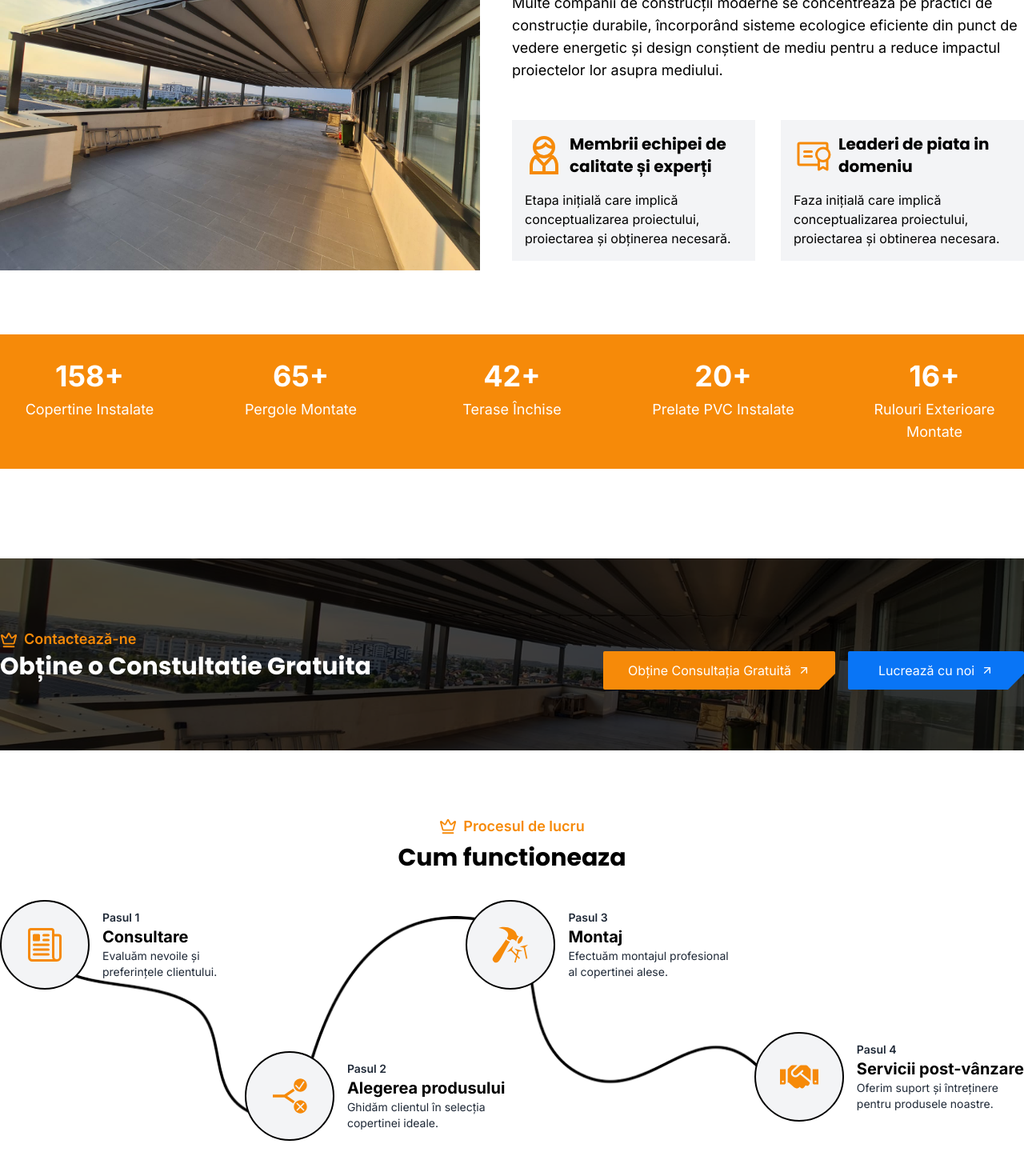
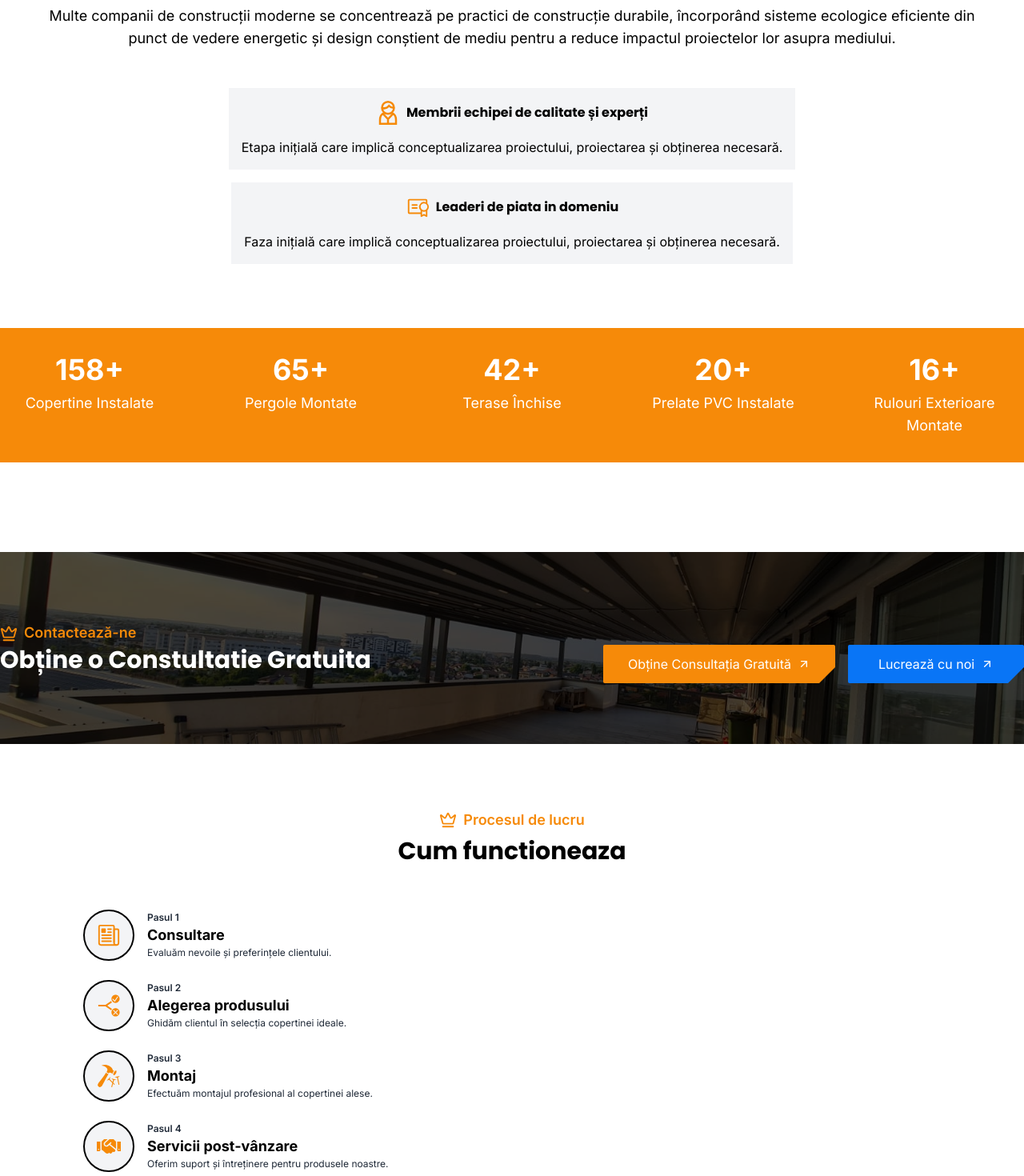
Before and after one commit to mocanuandrei1/sun-pro-2, a Next.js app: page /despre-noi in a window 1280 px wide. Shown: the part 560-2030 px from the top of the page at 80% size. Built offline with nearby package versions, Linux system fonts and the light colour scheme.

Commit message:
Refactor AboutUs component to use lazy loading for images

```diff
--- a/src/components/AboutUs.js
+++ b/src/components/AboutUs.js
@@ -1,64 +1,64 @@
 import Image from "next/image";
 import { GrUserManager } from "react-icons/gr";
 import { PiCertificate } from "react-icons/pi";
-
 import { LuCrown } from "react-icons/lu";
 
 export default function AboutUs() {
   return (
-    <div className="grid lg:grid-cols-2 grid-cols-1 py-20 max-w-7xl lg:mx-auto mx-10">
-      <div className="pr-10 lg:block hidden">
+    <div className="grid custom:grid-cols-2 grid-cols-1 py-20 max-w-7xl custom:mx-auto mx-10">
+      {/* Afișăm imaginea doar pe ecrane mai mari de 1300px */}
+      <div className="pr-10 custom:block hidden">
         <Image
-          src="/Hero1.jpg "
+          src="/Hero1.jpg"
           alt="Renovation"
           width={500}
           height={500}
           className="mr-10 bg-black w-full h-full"
         />
       </div>
-      <div>
-        <p className="flex text-lg items-center justify-center md:justify-start text-[#f68a09] font-semibold grid-about-2 mb-4">
+      <div className="flex flex-col custom:items-start items-center">
+        <p className="flex text-lg items-center justify-center custom:justify-start text-[#f68a09] font-semibold  mb-4">
           <LuCrown className="pr-2 text-3xl" />
           Despre compania noastra
         </p>
-        <h2 className="text-3xl sm:text-4xl font-bold leading-relaxed grid-about-3 mb-8 lg:mb-4 text-center lg:text-left ">
+        <h2 className="text-3xl sm:text-4xl font-bold leading-relaxed  mb-8 custom:mb-4 text-center custom:text-left">
           Ne gandim mereu la visul tau
         </h2>
-        <p className="text-lg mb-12">
+        <p className="text-lg mb-12 text-center custom:text-left">
           Multe companii de construcții moderne se concentrează pe practici de
           construcție durabile, încorporând sisteme ecologice eficiente din
           punct de vedere energetic și design conștient de mediu pentru a reduce
           impactul proiectelor lor asupra mediului.
         </p>
 
-        <div className="grid lg:grid-cols-2 grid-cols-1 justify-items-end">
-          <div className="bg-gray-100 lg:mr-4 p-4">
-            <div className="flex  items-center mb-4">
-              <div className="lg:text-5xl text-3xl text-[#f68a09] icon-rotate">
+        <div className="grid custom:grid-cols-2 grid-cols-1 justify-items-center custom:justify-items-start">
+          <div className="bg-gray-100 custom:mr-4 p-4">
+            <div className="flex items-center justify-center custom:justify-start mb-4">
+              <div className="custom:text-5xl text-3xl text-[#f68a09] icon-rotate">
                 <GrUserManager />
               </div>
-              <h3 className="lg:text-xl text-base font-semibold ml-2">
+              <h3 className="custom:text-xl text-base font-semibold ml-2 text-center custom:text-left">
                 Membrii echipei de calitate și experți
               </h3>
             </div>
-            <p>
+            <p className="text-center custom:text-left">
               Etapa inițială care implică conceptualizarea proiectului,
               proiectarea și obținerea necesară.
             </p>
           </div>
 
-          <div className="bg-gray-100 lg:ml-4 p-4 lg:mt-0 mt-4">
-            <div className="flex  items-center mb-4">
-              <div className="lg:text-5xl text-3xl text-[#f68a09] icon-rotate">
+          <div className="bg-gray-100 custom:ml-4 p-4 custom:mt-0 mt-4">
+            <div className="flex items-center justify-center custom:justify-start mb-4">
+              <div className="custom:text-5xl text-3xl text-[#f68a09] icon-rotate">
                 <PiCertificate />
               </div>
-              <h3 className="lg:text-xl text-base font-semibold ml-2">
+              <h3 className="custom:text-xl text-base font-semibold ml-2 text-center custom:text-left">
                 Leaderi de piata in domeniu
               </h3>
             </div>
-            <p>
+            <p className="text-center custom:text-left">
               Faza inițială care implică conceptualizarea proiectului,
-              proiectarea și obtinerea necesara.
+              proiectarea și obținerea necesară.
             </p>
           </div>
         </div>
--- a/src/components/WorkProcess.js
+++ b/src/components/WorkProcess.js
@@ -21,11 +21,11 @@ export default function WorkProcess() {
           alt="Loading.. "
           width={1200}
           height={400}
-          className="w-[80%] h-full object-fill hidden md:block"
+          className="w-[80%] h-full object-fill hidden custom:block"
         />
 
         {/* Layout pentru desktop */}
-        <div className="hidden md:block">
+        <div className="hidden custom:block">
           <div className="absolute -top-5 -left-16 flex items-center">
             <div className="rounded-full bg-gray-100 w-28 h-28 flex items-center justify-center text-white border-2 border-black ">
               <IoNewspaperOutline className="text-[#f68a09] text-5xl icon-rotate" />
@@ -80,56 +80,55 @@ export default function WorkProcess() {
         </div>
 
         {/* Layout pentru mobil */}
-        <div className="block md:hidden px-10">
-          <div className="grid grid-cols-4 items-center mb-6">
-            <div className="col-span-1 rounded-full bg-gray-100 w-16 h-16 flex items-center justify-center text-white border-2 border-black ">
+        <div className="block custom:hidden px-10">
+          <div className="flex items-center mb-6">
+            <div className="min-w-[64px] rounded-full bg-gray-100 w-16 h-16 flex items-center justify-center text-white border-2 border-black">
               <IoNewspaperOutline className="text-[#f68a09] text-3xl icon-rotate" />
             </div>
-            <div className="col-span-3 text-left">
-              <p className="text-custom-gray text-xs font-semibold">STEP-01</p>
-              <p className="text-lg font-bold">Project Research</p>
+            <div className="ml-4 flex-1 text-left">
+              <p className="text-custom-gray text-xs font-semibold">Pasul 1</p>
+              <p className="text-lg font-bold">Consultare</p>
               <p className="text-custom-gray text-xs">
-                In the initial phases, architects and designers play a crucial
-                role.
+                Evaluăm nevoile și preferințele clientului.
               </p>
             </div>
           </div>
 
-          <div className="grid grid-cols-4 items-center mb-6">
-            <div className="rounded-full bg-gray-100 w-16 h-16 flex items-center justify-center text-white border-2 border-black ">
+          <div className="flex items-center mb-6">
+            <div className="min-w-[64px] rounded-full bg-gray-100 w-16 h-16 flex items-center justify-center text-white border-2 border-black">
               <GiChoice className="text-[#f68a09] text-3xl icon-rotate" />
             </div>
-            <div className="col-span-3 text-left">
-              <p className="text-custom-gray text-xs font-semibold">STEP-02</p>
-              <p className="text-lg font-bold">Design Build</p>
+            <div className="ml-4 flex-1 text-left">
+              <p className="text-custom-gray text-xs font-semibold">Pasul 2</p>
+              <p className="text-lg font-bold">Alegerea produsului</p>
               <p className="text-custom-gray text-xs">
-                Vulnerable for web iterate process before meta services.
+                Ghidăm clientul în selecția copertinei ideale.
               </p>
             </div>
           </div>
 
-          <div className="grid grid-cols-4 items-center mb-6">
-            <div className="rounded-full bg-gray-100 w-16 h-16 flex items-center justify-center text-white border-2 border-black ">
+          <div className="flex items-center mb-6">
+            <div className="min-w-[64px] rounded-full bg-gray-100 w-16 h-16 flex items-center justify-center text-white border-2 border-black">
               <GiHammerNails className="text-[#f68a09] text-3xl icon-rotate" />
             </div>
-            <div className="col-span-3 text-left">
-              <p className="text-custom-gray text-xs font-semibold">STEP-03</p>
-              <p className="text-lg font-bold">Starting Work</p>
+            <div className="ml-4 flex-1 text-left">
+              <p className="text-custom-gray text-xs font-semibold">Pasul 3</p>
+              <p className="text-lg font-bold">Montaj</p>
               <p className="text-custom-gray text-xs">
-                Of setting for web iterate process before meta services.
+                Efectuăm montajul profesional al copertinei alese.
               </p>
             </div>
           </div>
 
-          <div className="grid grid-cols-4 items-center mb-6">
-            <div className="rounded-full bg-gray-100 w-16 h-16 flex items-center justify-center text-white border-2 border-black ">
+          <div className="flex items-center mb-6">
+            <div className="min-w-[64px] rounded-full bg-gray-100 w-16 h-16 flex items-center justify-center text-white border-2 border-black">
               <FaHandshake className="text-[#f68a09] text-3xl icon-rotate" />
             </div>
-            <div className="col-span-3 text-left">
-              <p className="text-custom-gray text-xs font-semibold">STEP-04</p>
-              <p className="text-lg font-bold">Finished Work</p>
+            <div className="ml-4 flex-1 text-left">
+              <p className="text-custom-gray text-xs font-semibold">Pasul 4</p>
+              <p className="text-lg font-bold">Servicii post-vânzare</p>
               <p className="text-custom-gray text-xs">
-                Getting on for web iterate process before meta services.
+                Oferim suport și întreținere pentru produsele noastre.
               </p>
             </div>
           </div>
--- a/tailwind.config.js
+++ b/tailwind.config.js
@@ -11,6 +11,9 @@ module.exports = {
   ],
   theme: {
     extend: {
+      screens: {
+        custom: "1300px", // Definim un nou punct de rupere la 1300px
+      },
       keyframes: {
         slideInClipDesktop: {
           "0%": { transform: "translateX(0)" },
```
